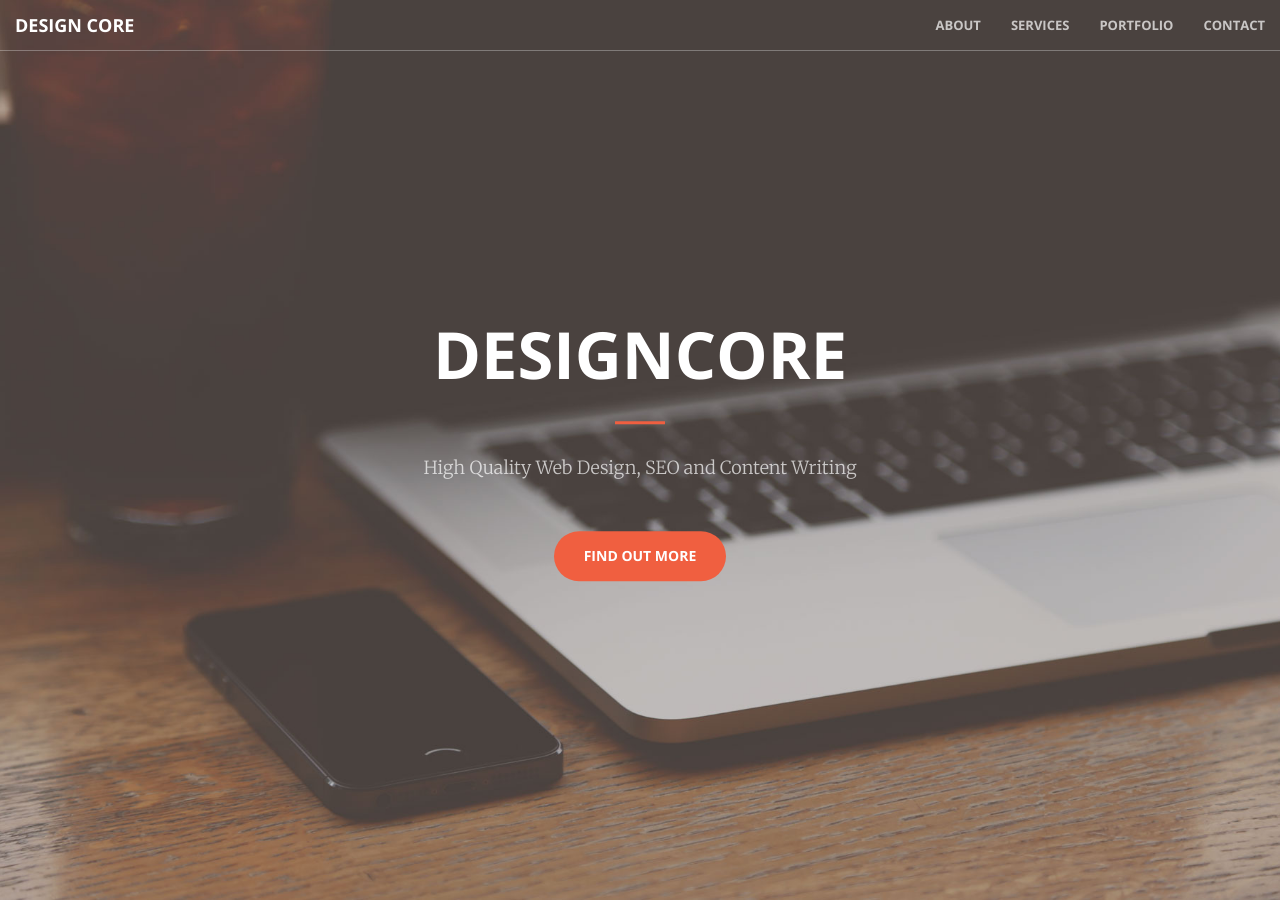
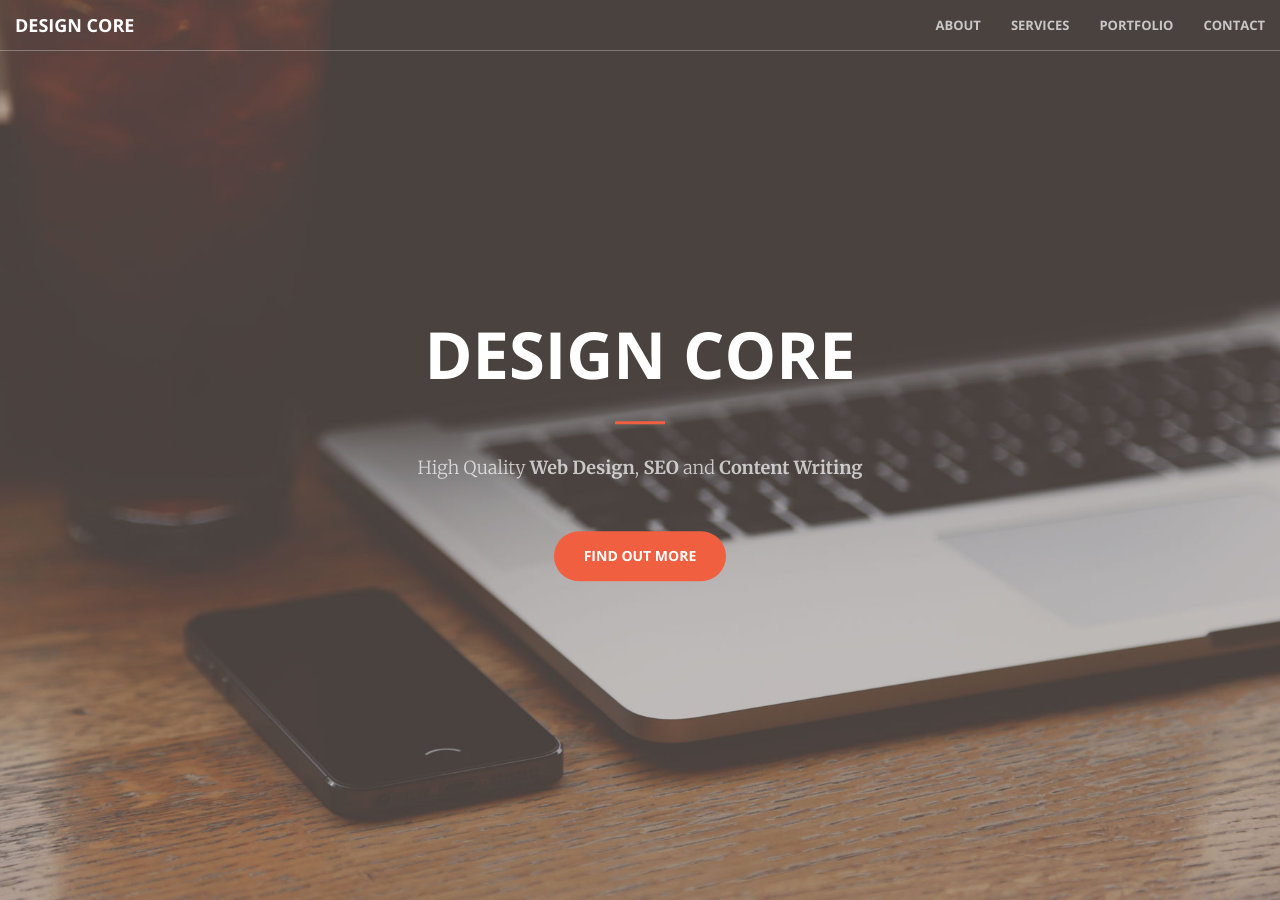
Before and after one commit to chippechipster/Design-Core, a Jekyll site: the page built from index.html, in a window 1280 px wide and 900 px high. Built offline with Jekyll 4.4.1, drawn with Linux system fonts in a browser that asks for light colours.

Commit message:
Updated 'index.html' via CloudCannon

```diff
--- a/index.html
+++ b/index.html
@@ -6,9 +6,9 @@ title: Home Page
 <header style="background-image: url('/img/header.jpg')">
   <div class="header-content">
     <div class="header-content-inner">
-      <h1 class="editable">DesignCore</h1>
+      <h1 class="editable">Design Core</h1>
       <hr />
-      <p class="editable">High Quality Web Design, SEO and Content Writing</p>
+      <p class="editable">High Quality <strong>Web Design</strong>, <strong>SEO</strong> and <strong>Content Writing</strong></p>
       <a href="#about" class="btn btn-primary btn-xl page-scroll">Find Out More</a>
     </div>
   </div>
```
